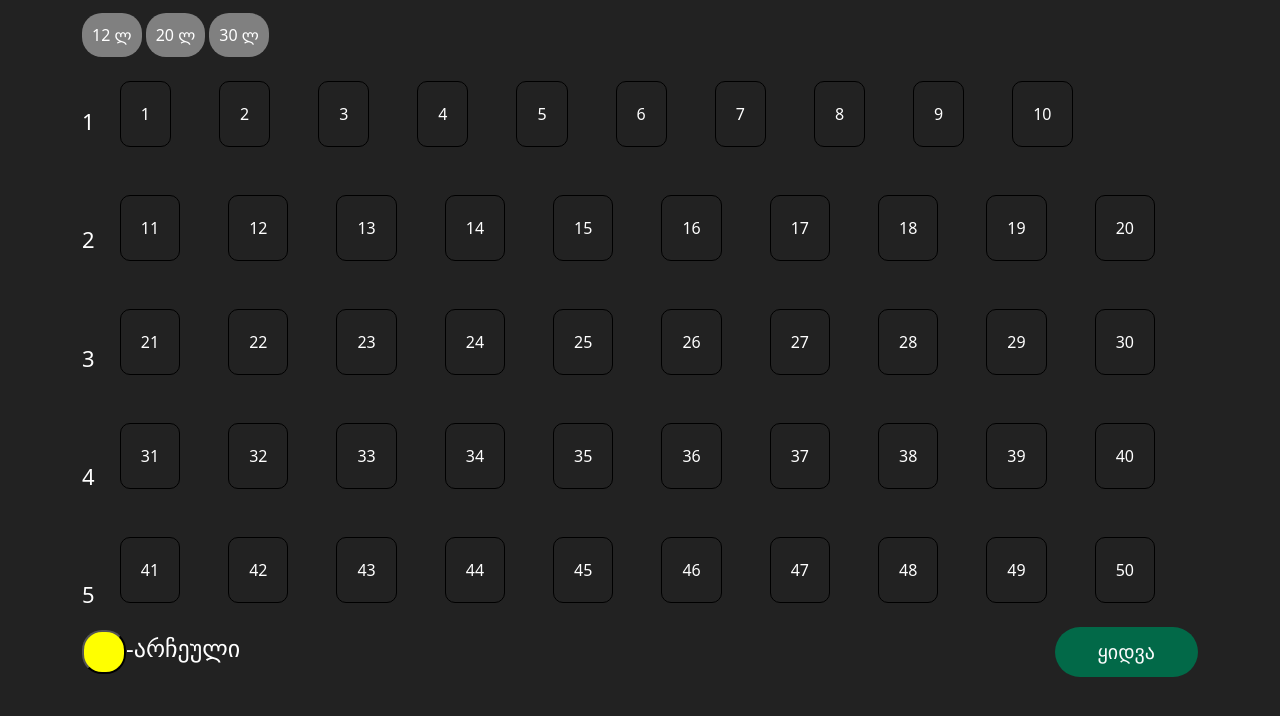
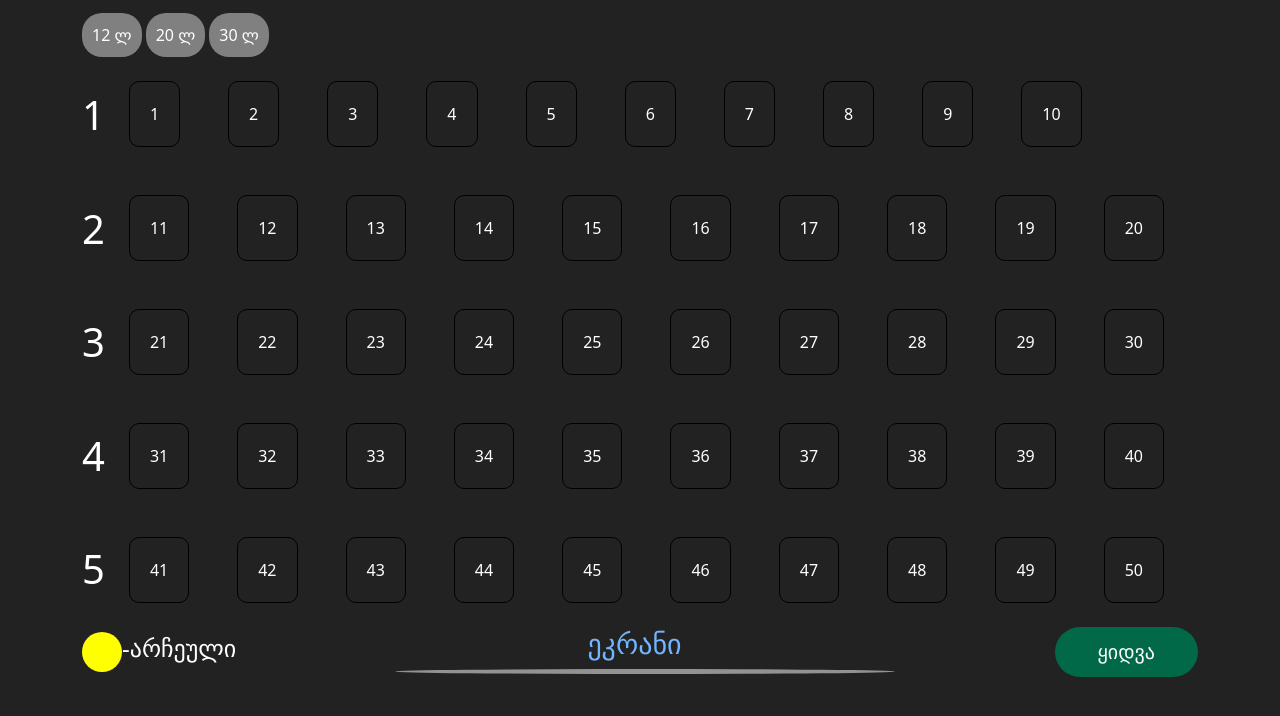
Before and after one commit to Vazha20/davaleba14js, a plain HTML site: page tkt.html in a window 1280 px wide. Shown: the part 78-794 px from the top of the page. Drawn offline with nearby package versions, Linux system fonts and the light colour scheme; no server answers.

Commit message:
updateN2

```diff
--- a/src/main.js
+++ b/src/main.js
@@ -15,6 +15,7 @@ let btnClose = document.querySelector(".btnClose");
 let registrationBox = document.querySelector(".registration-box");
 let confirmationBox = document.querySelector(".confirmation-box");
 let btnSubmit = document.querySelector(".btnSubmit");
+
 
 btnSubmit.addEventListener("click", ()=>{
 
--- a/src/seat.js
+++ b/src/seat.js
@@ -52,7 +52,7 @@ document.addEventListener('DOMContentLoaded', function() {
   function getSeatPrice(seatNumber) {
     if (seatNumber <= 10) {
       return seatPrices.vip;
-    } else if (seatNumber <= 25) {
+    } else if (seatNumber <= 30) {
       return seatPrices.premium;
     } else {
       return seatPrices.standard;
--- a/src/styles.css
+++ b/src/styles.css
@@ -160,11 +160,13 @@ main {
 .seat.selected {
     background-color: yellow;
 }
-.font_size {
-    font-size: 20px;
-    justify-content: space-between;
+.font_size p{
+    font-size: 40px;
     color: white;
-    align-content: space-between
+    height: 15%;
+
+
+
 }
 .cart {
     color: white;
@@ -331,4 +333,20 @@ p {
     background-color: yellow;
     border-radius: 20px;
     padding: 20px;
+    border-style: none;
+
 }
+.arc{
+        width:500px;
+        height:5px;
+        border-radius:50%;
+        background-color: #929292;
+
+
+    }
+    .screenText{
+        color: rgb(114, 180, 255);
+        margin-left: 192px;
+
+
+    }
--- a/tkt.html
+++ b/tkt.html
@@ -53,8 +53,8 @@
 
 
   </div>
-  <div class="container d-flex">
-    <div class="font_size row mt-5">
+  <div class="container ss d-flex">
+    <div class="font_size">
       <p>1</p>
       <p>2</p>
       <p>3</p>
@@ -96,13 +96,19 @@
     </div>
   </section>
 
-<div class="container d-flex align-items-center justify-content-between">
+
+
+<div class="container d-flex justify-content-between ">
 
 
   <div class="d-flex align-items-center">
     <button class="yellowCircle"></button>
   <h4 class="text-white">-არჩეული</h4>
   </div>
+  <div>
+  <h3 class="screenText align-text-center">ეკრანი</h3>
+  <div class="arc"></div>
+</div>
   <div>
     <button class="btnOpen btn_primary">ყიდვა</button>
   </div>
@@ -112,6 +118,8 @@
 
 
 
+
+
   <script src="https://cdn.jsdelivr.net/npm/bootstrap@5.3.0-alpha3/dist/js/bootstrap.bundle.min.js" integrity="sha384-ENjdO4Dr2bkBIFxQpeoTz1HIcje39Wm4jDKdf19U8gI4ddQ3GYNS7NTKfAdVQSZe" crossorigin="anonymous"></script>
   <script src="./src/seat.js"></script>
   <script src="src/moviesfortkt.js"></script>
```
